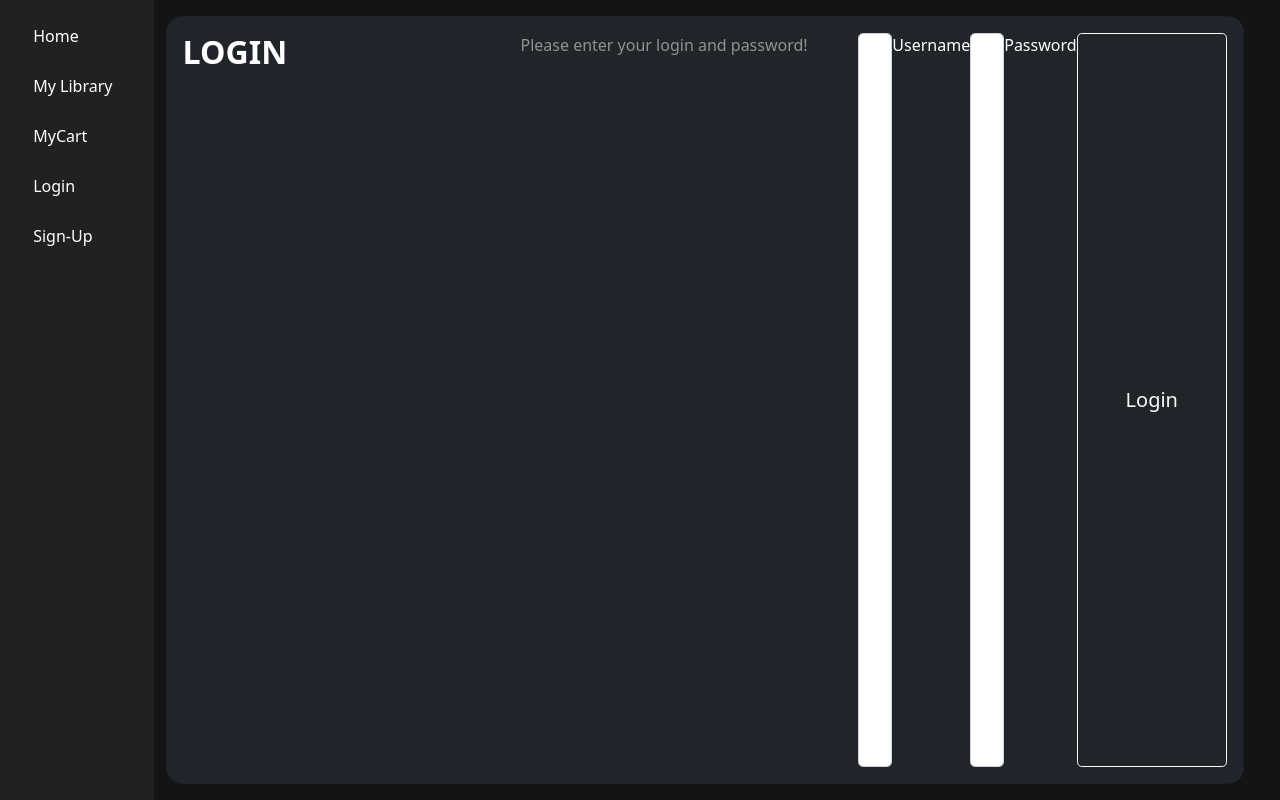
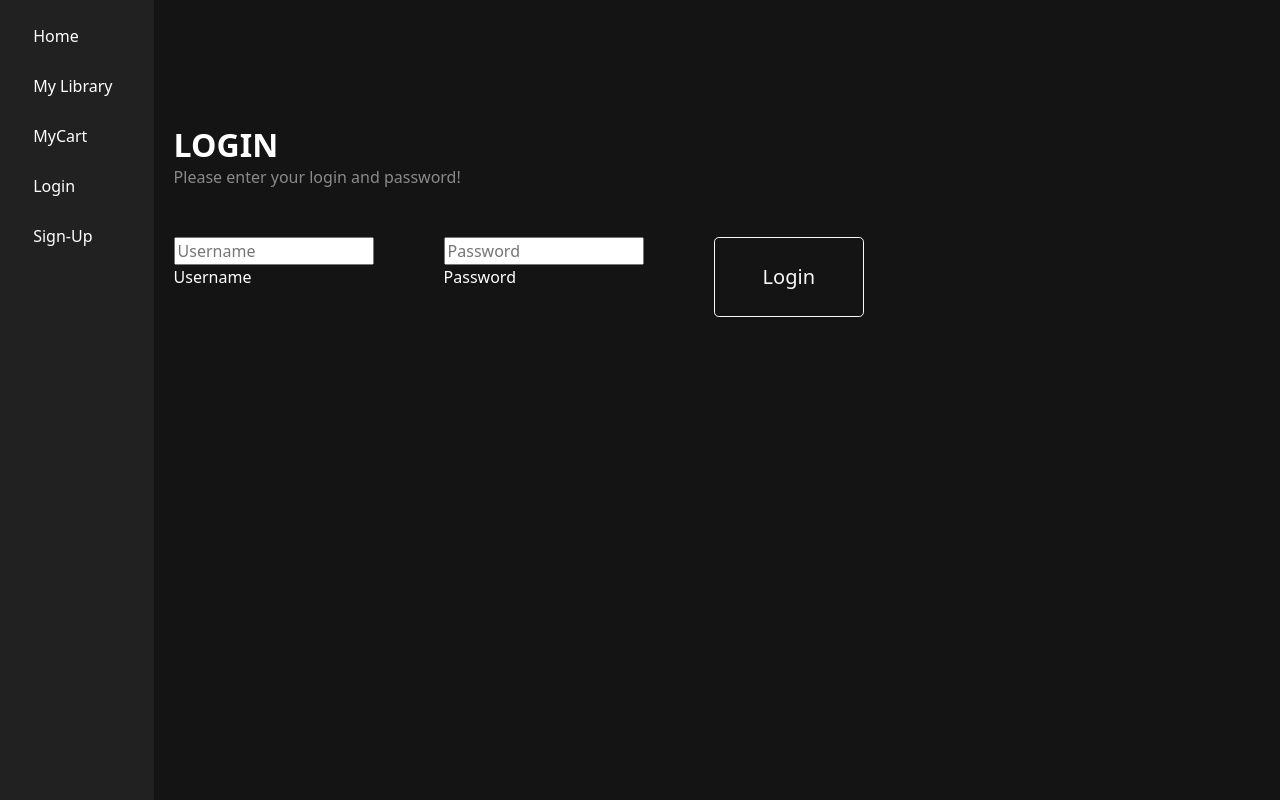
Before and after one commit to pjjwGraceShopper/GraceShopper, a React (Create React App) app: page /login in a window 1280 px wide. Shown: the top 800 px of the page. Built offline with nearby package versions, Linux system fonts and the light colour scheme; no server answers.

Commit message:
login css

```diff
--- a/src/components/Main/Login.jsx
+++ b/src/components/Main/Login.jsx
@@ -50,15 +50,15 @@ const Login = ({ me, setMe, loginStatus, setLoginStatus }) => {
 
   return (
     <div>
-      <div className="container py-3 h-100">
+      <div className="container-login">
         <div className="row d-flex justify-content-center align-items-center h-100">
           <div className="col-12 col-md-0 col-lg-0 col-xl-0">
             <div
-              className="card bg-dark text-white"
+              className="card-login"
               style={{ borderRadius: "1rem" }}
             >
-              <div className="card-body p-10 text-center">
-                <div className="mb-md-0 mt-md-0 pb-0">
+              <div className="card-body-p-10-text-center">
+                <div className="mb-md-0-mt-md-0-pb-0">
                   {!loginStatus ? (
                     <>
                       <h2 className="fw-bold mb-0 mx-0 text-uppercase">
@@ -78,7 +78,7 @@ const Login = ({ me, setMe, loginStatus, setLoginStatus }) => {
                             type="username"
                             placeholder="Username"
                             id="typeUsernameX"
-                            className="form-control form-control-lg"
+                            className="form-control-form-control-lg"
                             onChange={(e) => {
                               setUsername(e.target.value);
                             }}
@@ -93,7 +93,7 @@ const Login = ({ me, setMe, loginStatus, setLoginStatus }) => {
                             type="password"
                             placeholder="Password"
                             id="typePasswordX"
-                            className="form-control form-control-lg"
+                            className="form-control-form-control-lg"
                             onChange={(e) => {
                               setPassword(e.target.value);
                             }}
--- /dev/null
+++ b/src/style/Login.css
@@ -0,0 +1,35 @@
+.btn-btn-outline-light-btn-lg-px-5{
+    background-color: aquamarine;
+    height: 30px;
+    align-items: center;
+}
+.card-body-p-10-text-center {
+  margin-top: 10%;
+  margin-bottom: 90%;
+}
+
+.form-outline {
+  flex-direction: column;
+  align-items: center;
+  margin-left: px;
+}
+
+.card-login {
+  width: 100%;
+  height: 5rem;
+  margin: 20px;
+  /* flex-direction: column-reverse; */
+}
+
+.mb-md-0-mt-md-0-pb-0 {
+  /* background-color: aquamarine; */
+  flex-direction: column;
+  margin-right: 60%;
+}
+
+.form-control-form-control-lg {
+  width: 200px;
+  height: 30px;
+  margin-right: 70px;
+  /* background-color: yellowgreen; */
+}
--- a/src/style/index.css
+++ b/src/style/index.css
@@ -6,6 +6,7 @@
 @import "./App.css";
 @import "./CartCSS.css";
 @import "./AdminCSS.css";
+@import "./Login.css";
 
 
 
```
